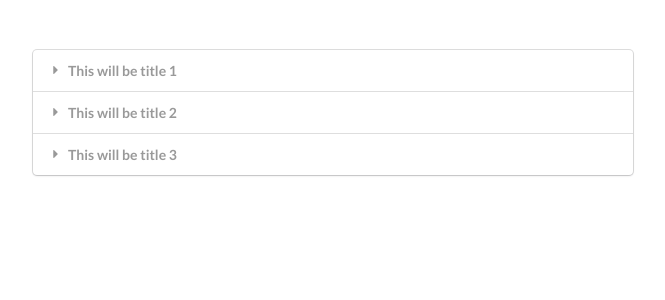
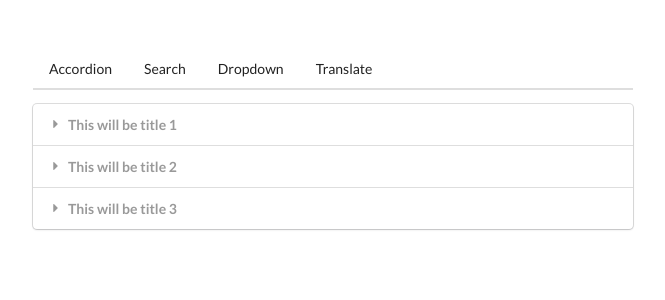
Before and after one commit to Brian-KK/Widgets-app-React, a React (Create React App) app: page / in a window 1280 px wide. Shown: the top 300 px of the page, without its empty margins (307-972 px from the left). Built offline with nearby package versions, Linux system fonts and the light colour scheme.

Commit message:
Create Header component

```diff
--- a/src/App.js
+++ b/src/App.js
@@ -4,6 +4,7 @@
 import Dropdown from './components/Dropdown';
 import Translate from './components/Translate';
 import Route from './components/Route';
+import Header from './components/Header';
 import './index.css';
 
 const items = [
@@ -36,35 +37,12 @@
 	},
 ];
 
-// const showAccordion = () => {
-// 	if (window.location.pathname === '/') {
-// 		return <Accordion items={items} />;
-// 	}
-// };
-
-// const showList = () => {
-// 	if (window.location.pathname === '/list') {
-// 		return <Search />;
-// 	}
-// };
-
-// const showDropdown = () => {
-// 	if (window.location.pathname === '/dropdown') {
-// 		return <Dropdown />;
-// 	}
-// };
-
-// const showTranslate = () => {
-// 	if (window.location.pathname === '/translate') {
-// 		return <Translate />;
-// 	}
-// };
-
 const App = () => {
 	const [selected, setSelected] = useState(options[0]);
 
 	return (
 		<div className='container'>
+			<Header />
 			<Route path='/'>
 				<Accordion items={items} />
 			</Route>
--- /dev/null
+++ b/src/components/Header.js
@@ -0,0 +1,22 @@
+import React from 'react';
+
+const Header = () => {
+	return (
+		<div className='ui secondary pointing menu'>
+			<a href='/' className='item'>
+				Accordion
+			</a>
+			<a href='/list' className='item'>
+				Search
+			</a>
+			<a href='/dropdown' className='item'>
+				Dropdown
+			</a>
+			<a href='/translate' className='item'>
+				Translate
+			</a>
+		</div>
+	);
+};
+
+export default Header;
```
